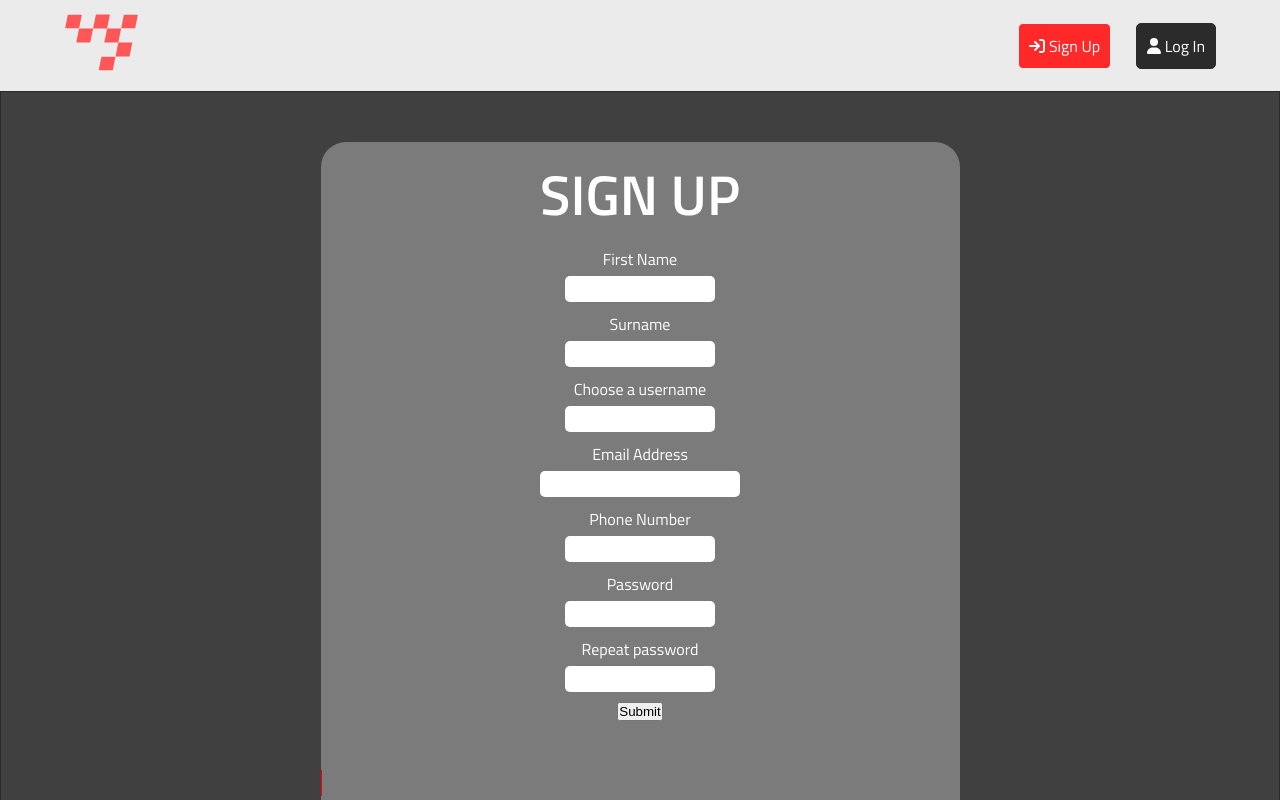
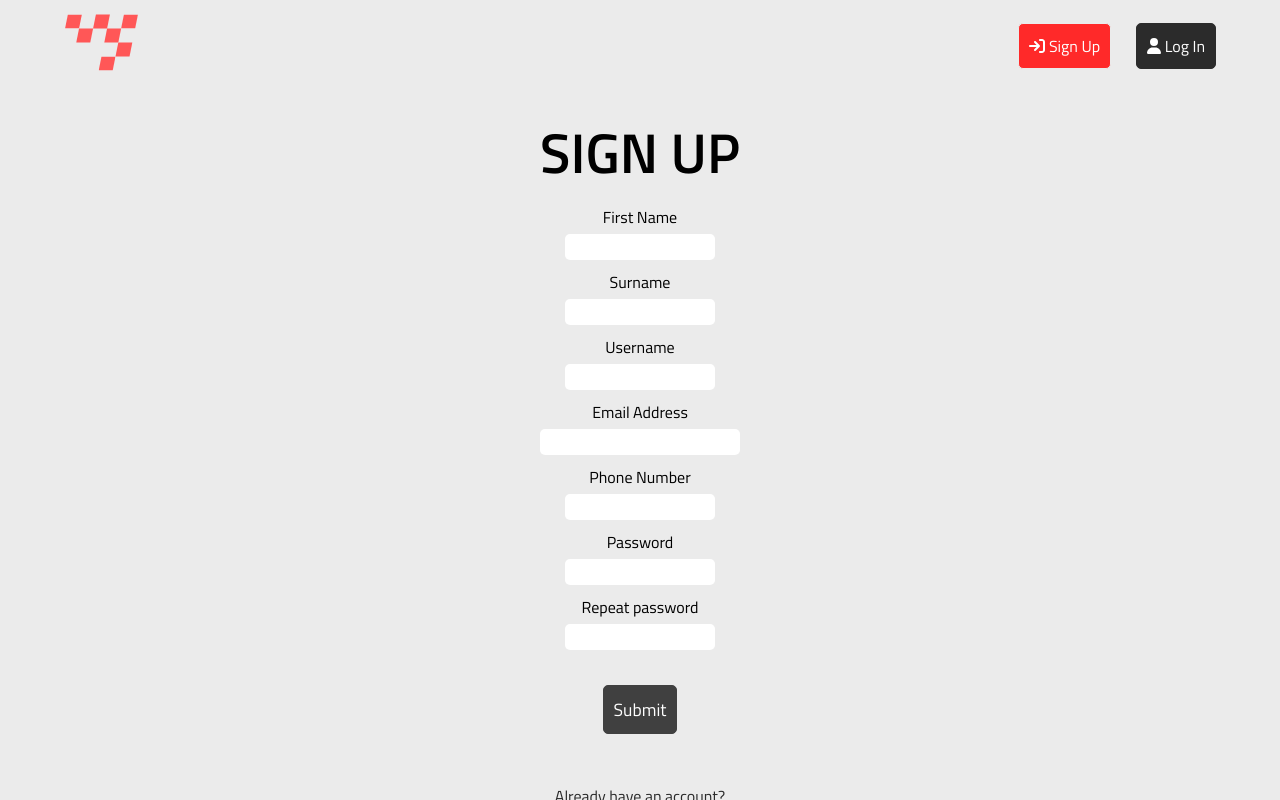
Before and after one commit to m0lts/f1_gridlock, a React (Vite) app: page /signup in a window 1280 px wide. Shown: the top 800 px of the page. Built offline with nearby package versions, Linux system fonts and the light colour scheme.

Commit message:
testing access token

```diff
--- a/src/assets/global.css
+++ b/src/assets/global.css
@@ -90,14 +90,13 @@ h4 {
   background-color: var(--dark-grey);
   border: 1px solid var(--dark-grey);
   align-self: center;
-  margin-top:75px;
+  margin-top: 25px;
   font-size: 1.1rem;
 }
 .linkBtns {
   text-decoration: none;
   color: var(--white);
 }
-
 
 /* ******STYLING FOR ALL COMPONENTS CONSTANTLY ON PAGE****** */
 /* ****** */
@@ -127,7 +126,6 @@ header {
 
 .appBackground {
   background-color: var(--dark-grey);
-  border: 1px solid var(--black);
 }
 .windowOne,
 .windowTwo,
@@ -135,6 +133,8 @@ header {
 .windowFour {
   border-radius: 25px;
 }
+
+/* GIT TEST */
 
 /* Next Race Banner */
 .nextRaceBanner {
@@ -527,23 +527,23 @@ INCLUDES COMMON STYLING FOR WINDOWS 1 AND 2
 
 
 
-/* SIGN UP FORM */
-.signUpPage {
-  width:50%;
-  margin:50px auto;
-  background-color: var(--trans-white);
-  border-radius: 25px;
+/* SIGN UP AND LOG IN FORMS */
+.formPages {
+  background-color: var(--light-grey);
   padding-bottom: 50px;
+  height:100vh;
+  display: flex;
+  align-items: center;
+  justify-content: center;
+  flex-direction: column;
 }
-.signUpHeading {
+.formPageHeadings {
   font-family: var(--titillium);
-  color:var(--white);
   font-weight: 600;
   text-align: center;
   padding:10px;
 }
-.signUpForm {
-  color:var(--white);
+.forms {
   display: flex;
   flex-direction: column;
   align-items: center;
@@ -557,6 +557,10 @@ INCLUDES COMMON STYLING FOR WINDOWS 1 AND 2
   flex-direction: column;
   align-items: center;
   gap:5px;
+}
+.formFieldCont label {
+  width: 200px;
+  text-align: center;
 }
 .inputField {
   border: none;
@@ -572,12 +576,13 @@ INCLUDES COMMON STYLING FOR WINDOWS 1 AND 2
 .errorField {
   color:var(--red);
   font-size: 0.8rem;
+  width:200px;
+  text-align: center;
 }
 .signUpLinkToLogin {
-  border:1px solid red;
-  margin:50px 0;
+  margin-bottom:25px;
   text-align: center;
-  color: var(--white);
+  color: var(--black);
 }
 
 
--- a/src/components/buttons.jsx
+++ b/src/components/buttons.jsx
@@ -62,7 +62,7 @@ export function LoginBtn() {
 
 export function SubmitBtn({type}) {
     return (
-        <button type={type} className="btn submitBtn">
+        <button className="btn submitBtn">
             Submit
         </button>
     )
--- a/src/pages/logIn.jsx
+++ b/src/pages/logIn.jsx
@@ -1,6 +1,7 @@
 import { useForm } from "react-hook-form";
 import { useState } from "react";
 import { Navigate, useNavigate } from "react-router-dom";
+import { SubmitBtn } from "../components/buttons";
 
 
 export default function LogIn() {
@@ -48,19 +49,21 @@ export default function LogIn() {
         };
 
     return (
-        <>
-            <h1>Login</h1>
-            <form onSubmit={handleSubmit(onSubmit)} className="loginForm">
-                <label htmlFor="email">Email Address:
-                    <input {...register("email", { required: true })} />
-                    {errors.email && <span>This field is required</span>}
-                </label>
-                <label htmlFor="password">Password:
-                <input {...register("password", { required: true, maxLength: 30, minLength: 8 })} />
-                {errors.password && <span>Error</span>}
-            </label>
-            <button>Submit</button>
+        <section className="formPages">
+            <h1 className="formPageHeadings">Login</h1>
+            <form onSubmit={handleSubmit(onSubmit)} className="forms">
+                <div className="formFieldCont">
+                    <label htmlFor="email">Email Address:</label>
+                    <input className="inputField wider" {...register("email", { required: true })} />
+                    {errors.email && <span className="errorField">*This field is required</span>}
+                </div>
+                <div className="formFieldCont">
+                <label htmlFor="password">Password:</label>
+                <input className="inputField wider" {...register("password", { required: true, maxLength: 30, minLength: 8 })} />
+                {errors.password && <span className="errorField">*Error</span>}
+                </div>
+            <SubmitBtn />
             </form>
-        </>
+        </section>
     )
 }
--- a/src/pages/signUp.jsx
+++ b/src/pages/signUp.jsx
@@ -1,5 +1,6 @@
 import { Form, useForm } from "react-hook-form"
 import { Link } from "react-router-dom";
+import { SubmitBtn } from "../components/buttons";
 
 export default function SignUp() {
 
@@ -67,11 +68,11 @@ export default function SignUp() {
             }
           };
     return (
-      <section className="signUpPage">
-        <h1 className="signUpHeading">Sign Up</h1>
+      <section className="formPages">
+        <h1 className="formPageHeadings">Sign Up</h1>
         <form onSubmit={handleSubmit(onSubmit)}
               control={control}
-              className="signUpForm">
+              className="forms">
           <div className="formFieldCont">
             <label htmlFor="firstName">First Name</label>
             <input className="inputField" {...register("firstName", { required: true, maxLength: 30 })} />
@@ -83,7 +84,7 @@ export default function SignUp() {
             {errors.secondName && <span className="errorField">*This field is required</span>}
           </div>
           <div className="formFieldCont">
-            <label htmlFor="username">Choose a username</label>
+            <label htmlFor="username">Username</label>
             <input className="inputField" {...register("username", { required: true, maxLength: 30 })} />
             {errors.username && <span className="errorField">*This field is required</span>}
           </div>
@@ -106,7 +107,7 @@ export default function SignUp() {
             <input className="inputField" {...register("passwordVerify", { required: true, maxLength: 30, minLength: 8, validate: validatePasswordMatch  })} />
             {errors.passwordVerify && <span className="errorField">*{errors.passwordVerify.message}</span>}
           </div>
-          <button>Submit</button>
+          <SubmitBtn />
         </form>
 
         <Link to='/login' className="signUpLinkToLogin">
--- a/src/windows/WindowThree/windowThree.jsx
+++ b/src/windows/WindowThree/windowThree.jsx
@@ -7,6 +7,7 @@ export default function WindowThree() {
 
     const { points } = CalculatePointsGained();
 
+    console.log(points)
 
     return (
         <div className="windowThree">
```
